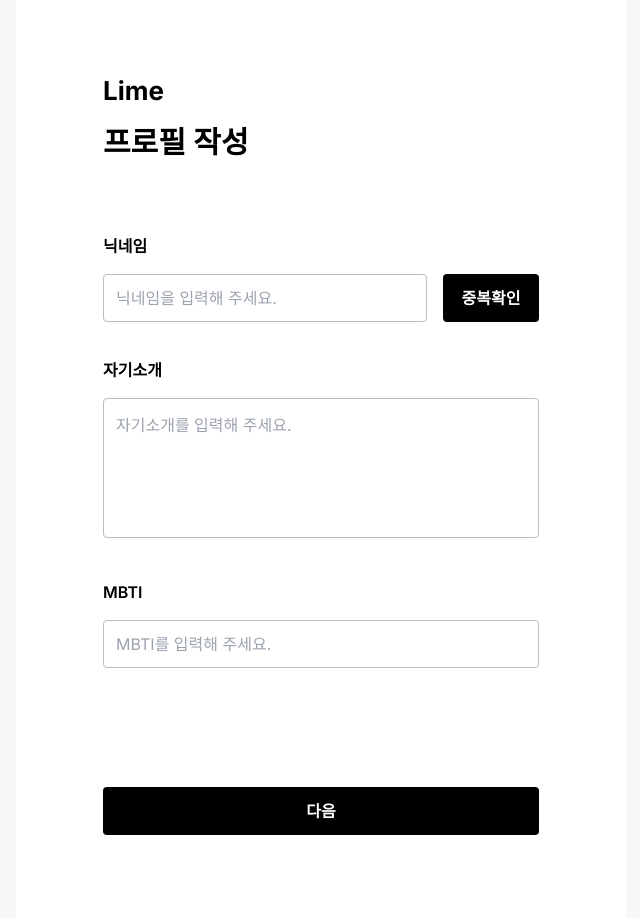
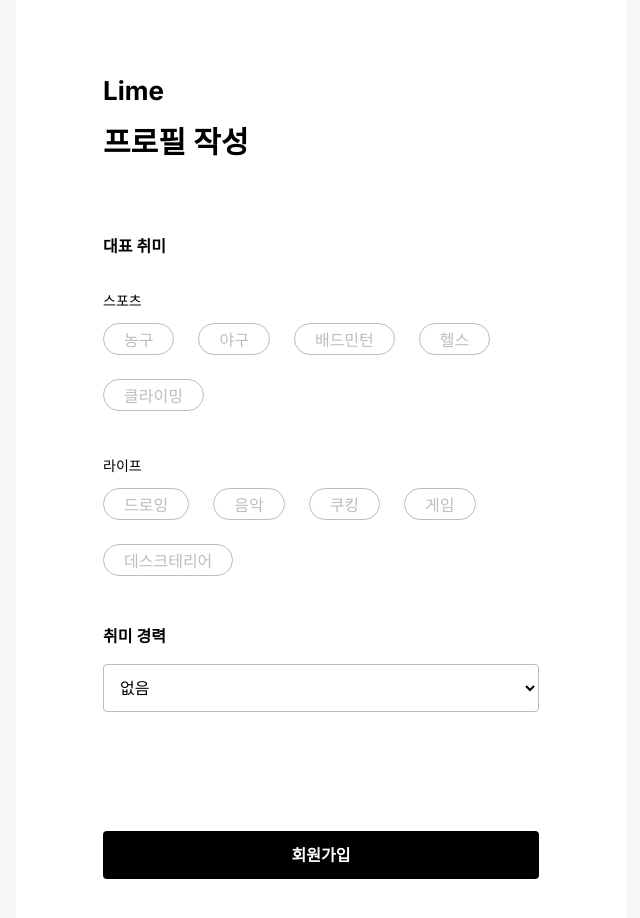
Before and after one commit to uju-in/lime-frontend, a Next.js app: page /join in a window 1280 px wide. Shown: the top 918 px of the page, without its empty margins (319-959 px from the left). Built offline with nearby package versions, Linux system fonts and the light colour scheme.

Commit message:
design: height 값 조정

```diff
--- a/src/app/(route)/join/_components/UserInfoField.tsx
+++ b/src/app/(route)/join/_components/UserInfoField.tsx
@@ -7,7 +7,7 @@ import CategorySelector from '@/app/_components/categorySelector'
 import { useCheckNickname } from '@/app/_hook/api/useCheckNickname'
 
 export default function UserInfoField() {
-  const [isClickNext, setIsClickNext] = useState<boolean>(false)
+  const [isClickNext, setIsClickNext] = useState<boolean>(true)
   const [isDuplicated, setIsDuplicated] = useState<boolean>(false)
   const [nickname, setNickname] = useState<string | null>(null)
 
@@ -145,7 +145,7 @@ export default function UserInfoField() {
               <option value="20">20년 이상</option>
             </select>
           </div>
-          <div className="h-[148px]">
+          <div className="h-[128px]">
             <button
               className="mt-[119px] flex h-[48px] w-[436px] items-center justify-center rounded-[4px] bg-black font-[600] text-white"
               type="submit"
```
